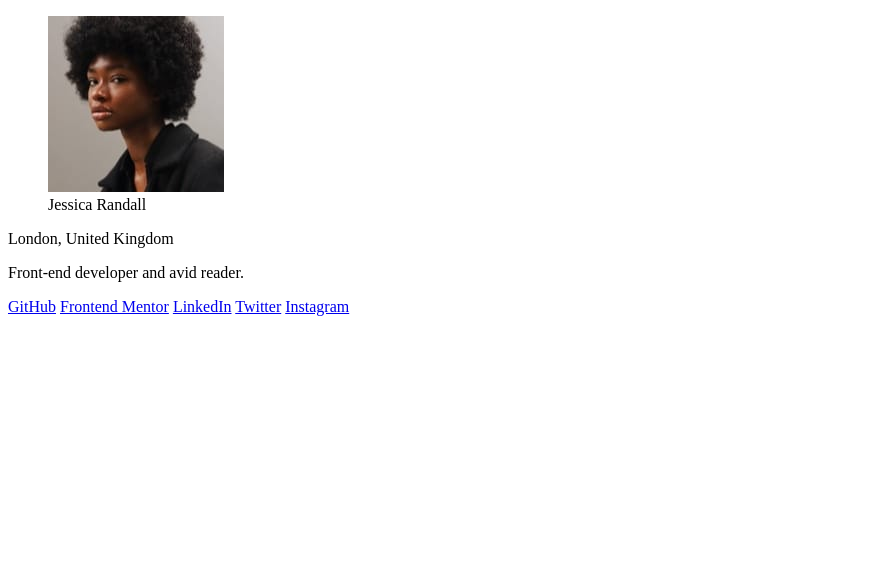
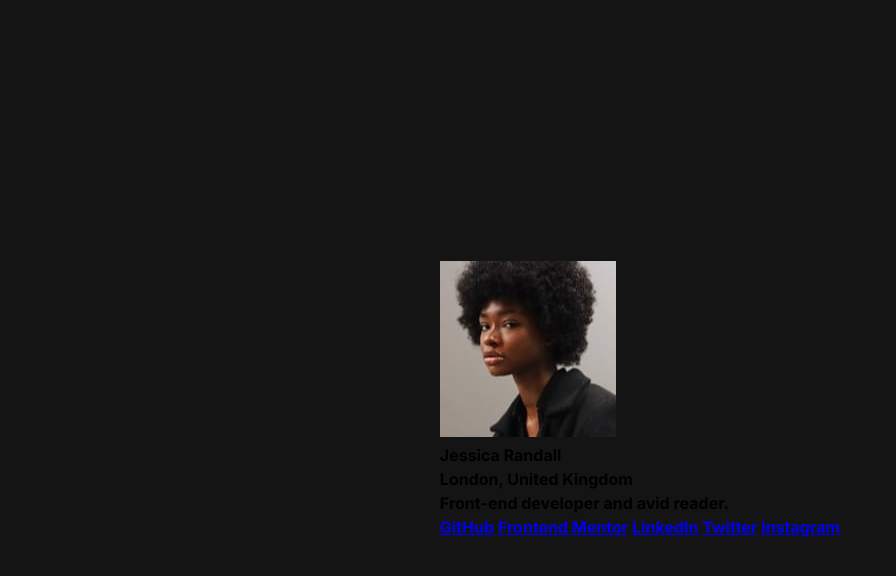
Before and after one commit to fetrainee/social-links-profile, a plain HTML site: page index.html in a window 1280 px wide. Shown: the whole page, without its empty margins (0-896 px from the left). Drawn offline with Linux system fonts and the light colour scheme.

Commit message:
Base styles

```diff
--- a/index.html
+++ b/index.html
@@ -7,6 +7,7 @@
     <link rel="icon" type="image/png" sizes="32x32" href="./assets/images/favicon-32x32.png">
 
     <title>Frontend Mentor | Social links profile</title>
+    <link rel="stylesheet" href="styles.css">
 </head>
 <body>
 <main>
--- /dev/null
+++ b/styles.css
@@ -0,0 +1,36 @@
+@import url('https://fonts.googleapis.com/css2?family=Inter:wght@700;800;900&display=swap');
+
+:root {
+    --color-white: hsl(0, 0%, 100%);
+    --color-green: hsl(75, 94%, 57%);
+    --color-grey-900: hsl(0, 0%, 8%);
+    --color-grey-800: hsl(0, 0%, 12%);
+    --color-grey-700: hsl(0, 0%, 20%);
+    --font-family-inter: Inter, sans-serif;
+    --font-line-height-preset-1: 150%;
+    --font-letter-spacing-preset-1: 0;
+    --font-text-preset-1: 1.5rem; /* 24px */
+    --font-text-preset-2: 0.875rem; /* 14px */
+    --spacing-preset-500: 2.5rem; /* 40px */
+    --spacing-preset-300: 1.5rem; /* 24px */
+    --spacing-preset-200: 1rem; /* 16px */
+    --spacing-preset-100: 0.5rem; /* 8px */
+    --spacing-preset-50: 0.25rem; /* 4px */
+}
+
+* {
+    padding: 0;
+    margin: 0;
+    box-sizing: border-box;
+}
+
+body {
+    background-color: var(--color-grey-900);
+    display: flex;
+    justify-content: center;
+    align-items: center;
+    min-height: 100vh;
+    font-family: var(--font-family-inter);
+    line-height: var(--font-line-height-preset-1);
+    letter-spacing: var(--font-letter-spacing-preset-1);
+}
```
